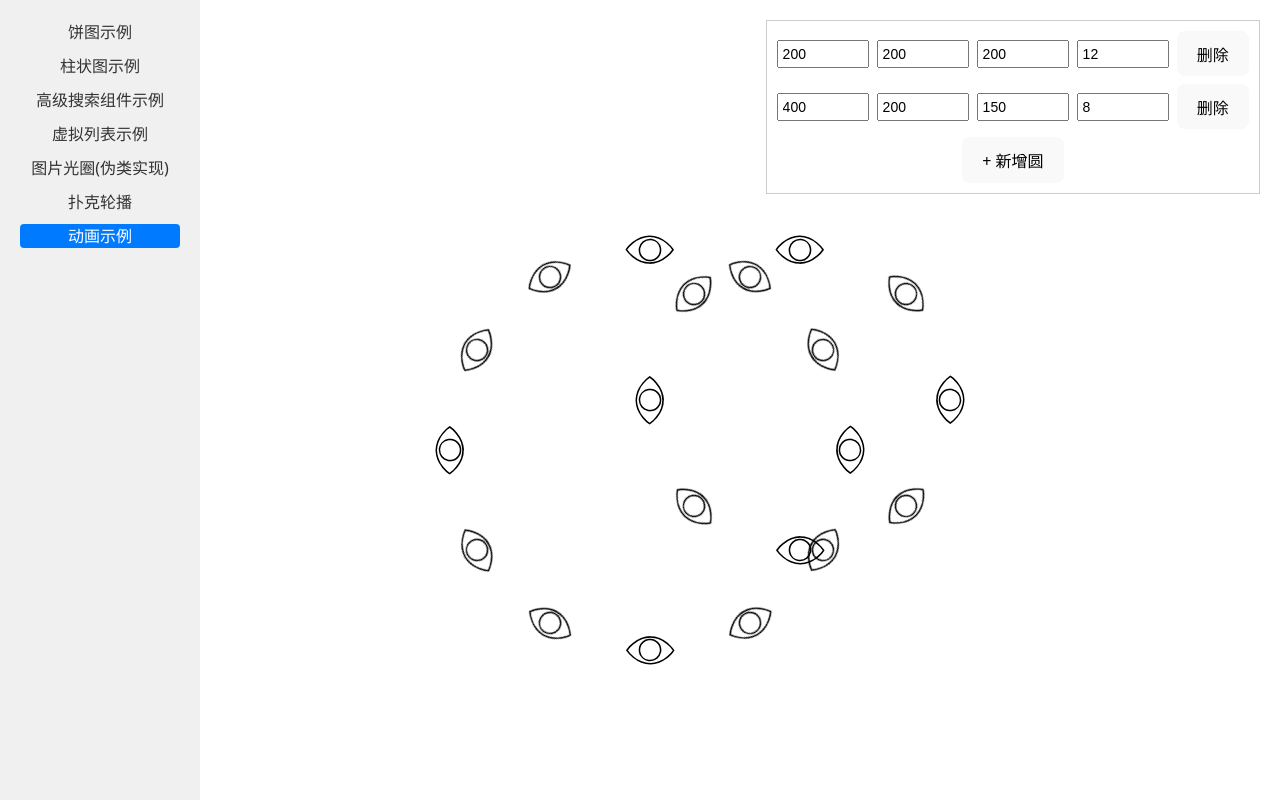
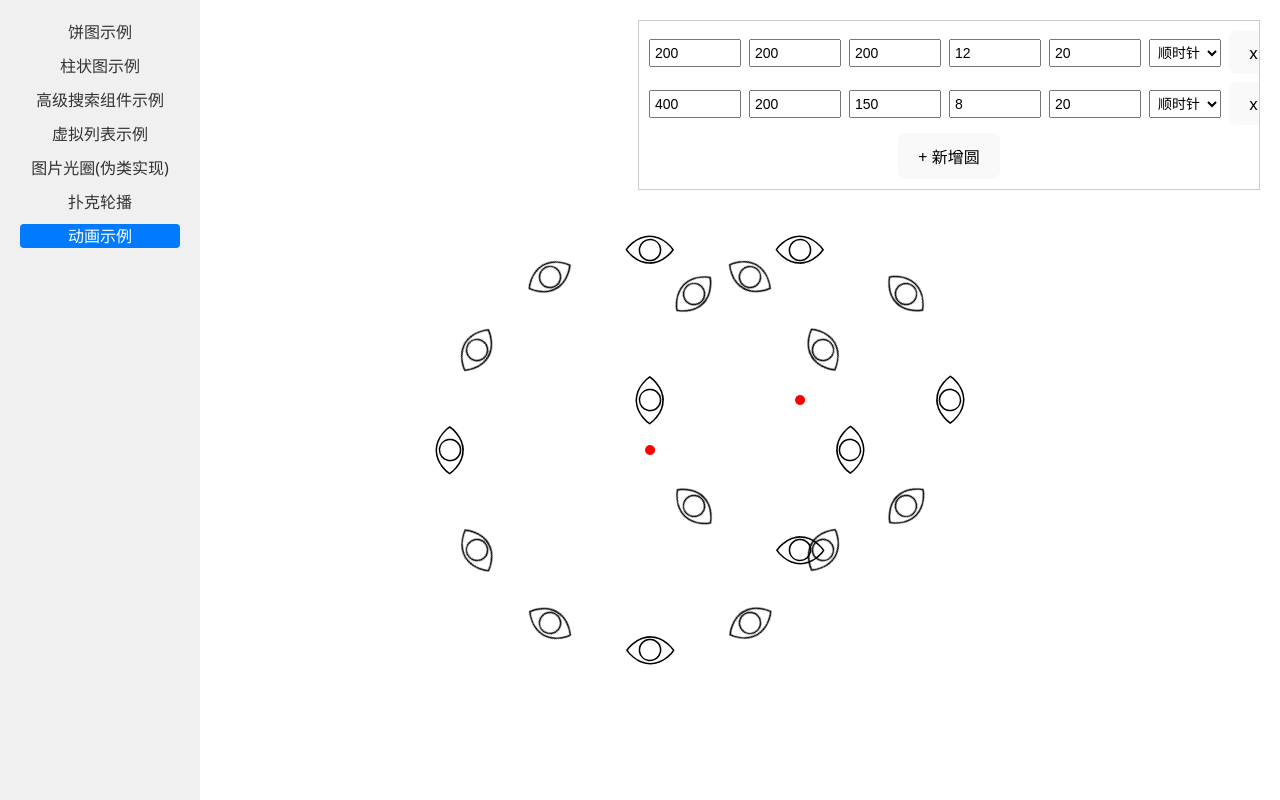
Before and after one commit to dingwanren/demos, a Vue app: page /animation in a window 1280 px wide. Built offline with nearby package versions, Linux system fonts and the light colour scheme.

Commit message:
feat: 支持配置动画速度和方向

```diff
--- a/src/views/AnimationExample/AnimationExample.vue
+++ b/src/views/AnimationExample/AnimationExample.vue
@@ -10,8 +10,13 @@
         height: circle.radius * 2 + 60 + 'px',
         top: circle.centerY + 'px',
         left: circle.centerX + 'px',
+        '--rotation-speed': circle.rotationSpeed + 's',
+        'animation-direction': circle.rotationDirection === 'clockwise' ? 'normal' : 'reverse'
       }"
     >
+      <!-- 半径会影响盒子大小,从而影响left,top偏移,从而影响圆心位置,所以半径不同,虽圆心xy位置一样,页面显示出来也是不同位置的 -->
+      <!-- 圆心调试点 -->
+      <div class="center-point"></div>
       <div
         v-for="(eye, eyeIndex) in circle.eyeCount"
         :key="eyeIndex"
@@ -24,7 +29,7 @@
 </template>
 
 <script setup lang="ts">
-import { ref, onMounted, watch, type Ref } from "vue";
+import { ref, onBeforeUnmount, watch, type Ref } from "vue";
 import lottie, { type AnimationItem } from "lottie-web";
 import eyeAnimation from "@/assets/eye.json";
 import circlePanel from "./components/circlePanel.vue";
@@ -37,15 +42,20 @@ interface CircleConfig {
   eyeCount: number;
   centerX: number;
   centerY: number;
+  rotationSpeed: number;      // 新增：旋转时长（秒）
+  rotationDirection: 'clockwise' | 'counter-clockwise';  // 新增：方向
 }
 
 const circles = ref<CircleConfig[]>([
-  { radius: 200, eyeCount: 12, centerX: 200, centerY: 200 },
-  { radius: 150, eyeCount: 8, centerX: 400, centerY: 200 },
+  { radius: 200, eyeCount: 12, centerX: 200, centerY: 200, rotationSpeed: 20, rotationDirection: 'clockwise' },
+  { radius: 150, eyeCount: 8, centerX: 400, centerY: 200, rotationSpeed: 20, rotationDirection: 'clockwise' },
 ]);
 
 const eyeRefs = ref<(HTMLElement | null)[][]>([]);
-const animMap = new WeakMap();
+
+// 因为 Map 对键是强引用，如果你保存了 DOM 元素，而这些 DOM 元素又被移除出页面，但你没有手动从 Map 中删除它们，就可能导致内存泄漏
+// const animMap = new WeakMap();
+const animMap = new Map();
 
 watch(
   eyeRefs,
@@ -89,6 +99,11 @@ const getEyeStyle = (circleIndex: number, eyeIndex: number) => {
   };
 };
 
+onBeforeUnmount(() => {
+  animMap.forEach((anim, container) => {
+    anim.destroy();  // 销毁 Lottie 动画
+  });
+});
 </script>
 
 <style scoped>
@@ -105,7 +120,21 @@ const getEyeStyle = (circleIndex: number, eyeIndex: number) => {
   position: absolute;
   transform-origin: center;
   animation: rotate linear infinite;
-  animation-duration: var(--rotation-speed, 10s);
+  animation-duration: var(--rotation-speed, 20s);
+  animation-direction: var(--rotation-direction, normal); /* 可以是 normal / reverse */
+}
+
+.center-point {
+  position: absolute;
+  width: 10px;
+  height: 10px;
+  background-color: red;
+  border-radius: 50%;
+  left: 50%;
+  top: 50%;
+  transform: translate(-50%, -50%);
+  z-index: 10;
+  pointer-events: none; /* 避免干扰点击事件 */
 }
 
 .eye-container {
--- a/src/views/AnimationExample/components/circlePanel.vue
+++ b/src/views/AnimationExample/components/circlePanel.vue
@@ -5,7 +5,13 @@
       <input type="number" v-model.number="circle.centerY" @change="onChange" placeholder="Y" class="short-input" />
       <input type="number" v-model.number="circle.radius" @change="onChange" placeholder="半径" class="short-input" />
       <input type="number" v-model.number="circle.eyeCount" @change="onChange" placeholder="数量" class="short-input" />
-      <button @click="removeCircle(index)">删除</button>
+      <!-- 新增字段 -->
+      <input type="number" v-model.number="circle.rotationSpeed" @change="onChange" placeholder="时长(s)" class="short-input" />
+      <select v-model="circle.rotationDirection" @change="onChange" class="short-input">
+        <option value="clockwise">顺时针</option>
+        <option value="counter-clockwise">逆时针</option>
+      </select>
+      <button @click="removeCircle(index)">x</button>
     </div>
     <button @click="addCircle">+ 新增圆</button>
   </div>
@@ -20,6 +26,8 @@ interface CircleConfig {
   centerY: number;
   radius: number;
   eyeCount: number;
+  rotationSpeed: number;      // 新增：旋转时长（秒）
+  rotationDirection: 'clockwise' | 'counter-clockwise';  // 新增：方向
 }
 
 // 接收 props
@@ -51,15 +59,18 @@ function onChange() {
 // 新增圆配置
 function addCircle() {
   localCircles.value.push({
-    centerX: 0,
-    centerY: 0,
-    radius: 10,
-    eyeCount: 1
+    centerX: 200,
+    centerY: 200,
+    radius: 200,
+    eyeCount: 12,
+    rotationSpeed: 30,
+    rotationDirection: 'clockwise'
   });
   onChange();
 }
 
 // 删除指定索引的圆
+// 目前删除的时候, lottie动画还是会存在,没被销毁
 function removeCircle(index: number) {
   localCircles.value.splice(index, 1);
   onChange();
@@ -71,11 +82,13 @@ function removeCircle(index: number) {
 <style scoped>
 .config-panel {
   position: absolute;
+  z-index: 2;
   right: 0;
   top: 0;
   border: 1px solid #ccc;
   padding: 10px;
   max-width: 600px;
+  overflow: auto;
 }
 
 .circle-row {
```
